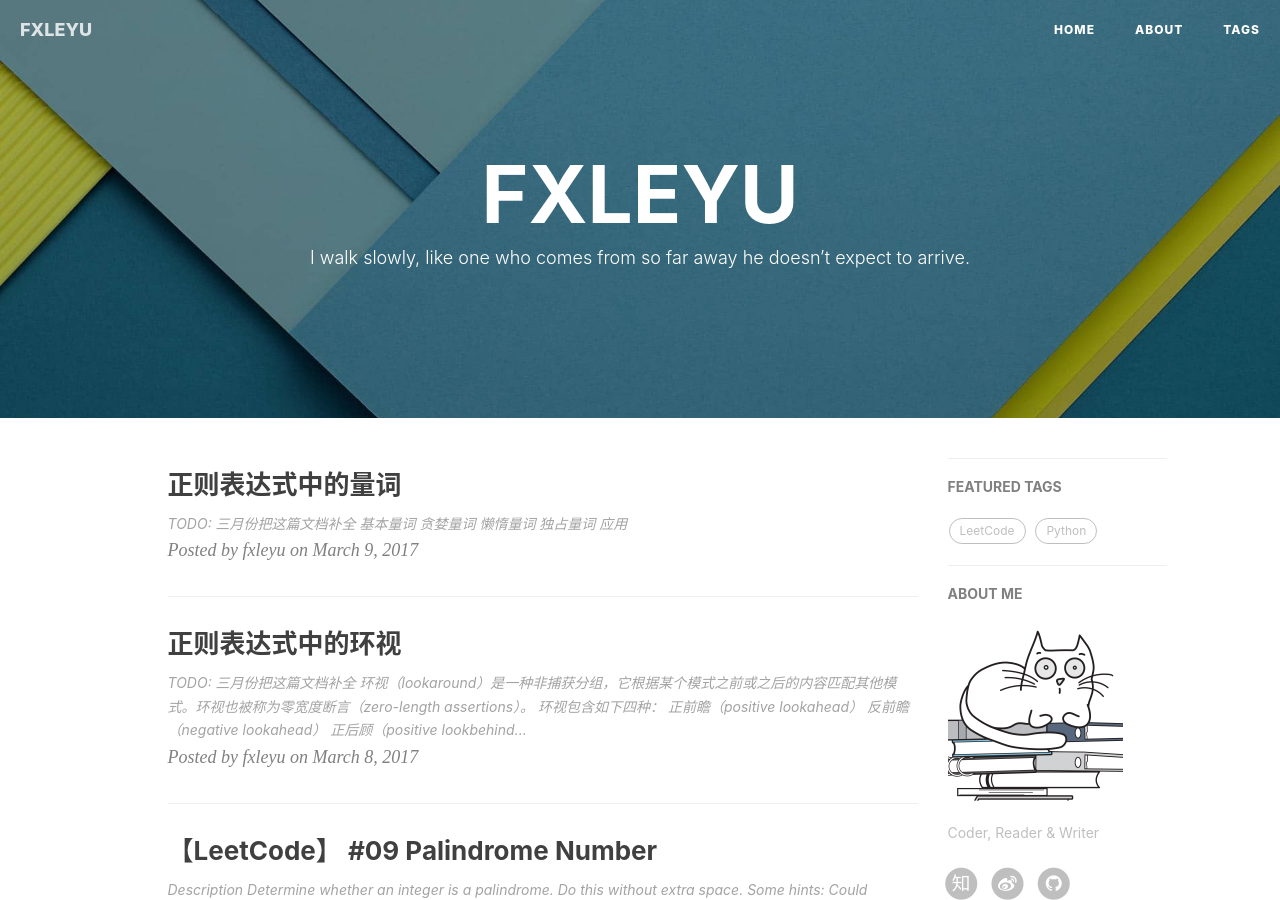
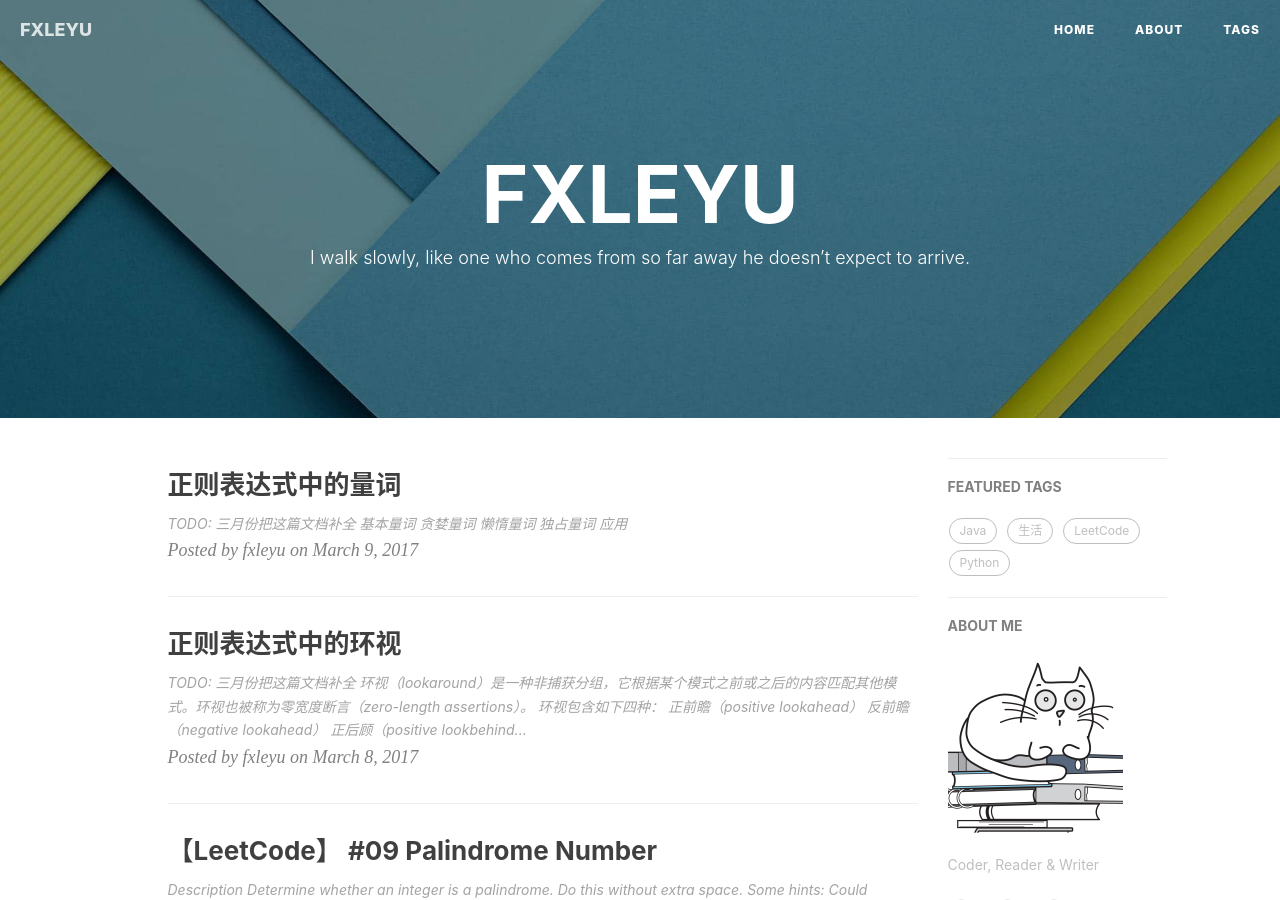
Before and after one commit to fxleyu/fxleyu.github.io, a Jekyll site: the page built from index.html, in a window 1280 px wide and 900 px high. Built offline with Jekyll 4.4.1, drawn with Linux system fonts in a browser that asks for light colours; nearby versions of some CDN libraries; the list of posts is cut into pages by our own code; comment, search, counter and statistics services are not loaded.

Commit message:
UPDATE the tag LIMIT

```diff
--- a/_config.yml
+++ b/_config.yml
@@ -78,7 +78,7 @@
 
 # Featured Tags
 featured-tags: true                     # whether or not using Feature-Tags
-featured-condition-size: 5              # A tag will be featured if the size of it is more than this condition value
+featured-condition-size: 3              # A tag will be featured if the size of it is more than this condition value
 
 
 
```
